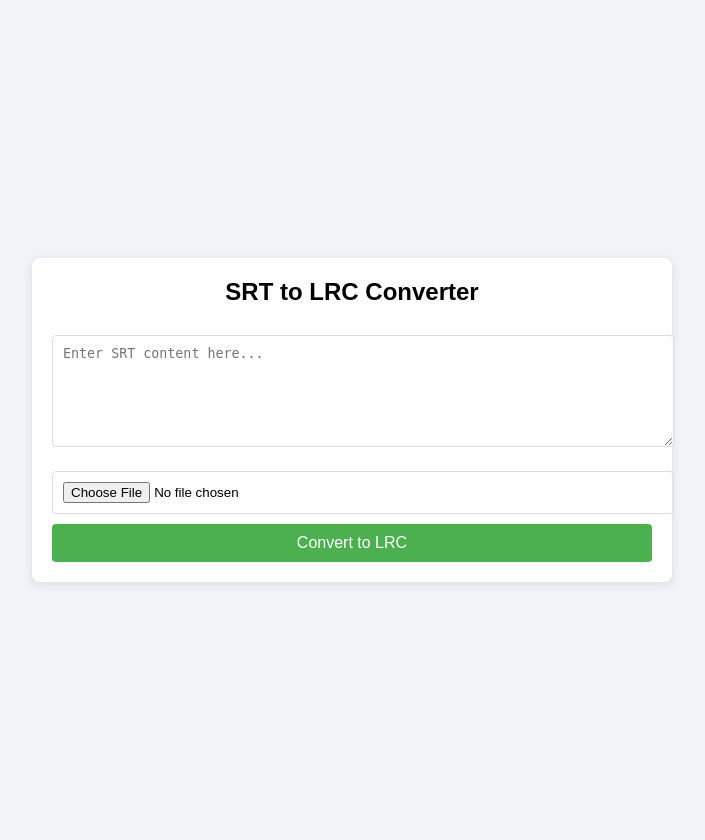
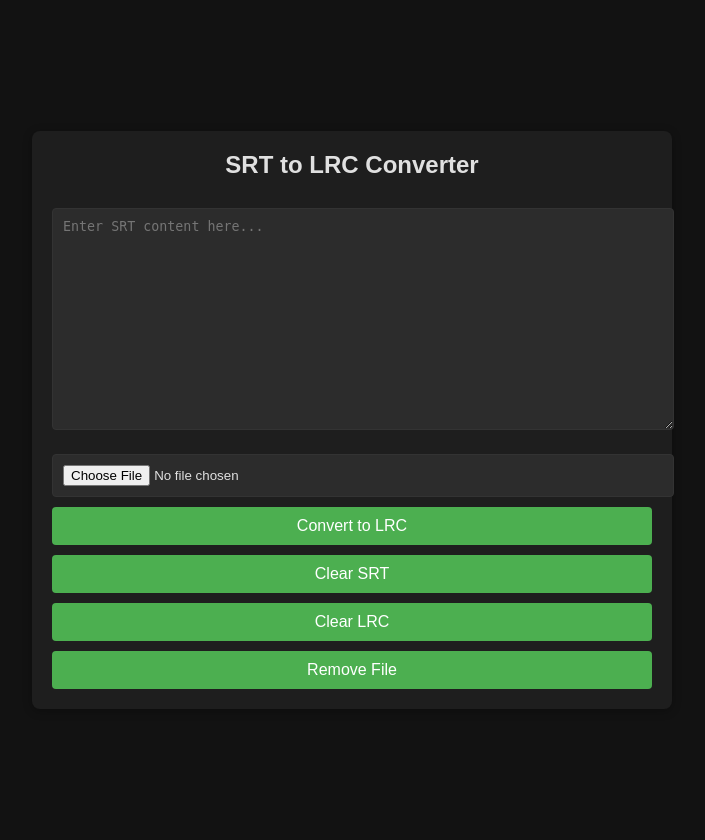
Before and after one commit to W-Sacheverell/srt2lrc, a Flask app: page / in a window 1280 px wide. Shown: the whole page, without its empty margins (288-993 px from the left). Run offline with Flask 3, Linux system fonts and the light colour scheme.

Commit message:
Update index.html

```diff
--- a/templates/index.html
+++ b/templates/index.html
@@ -7,7 +7,8 @@
     <style>
         body {
             font-family: Arial, sans-serif;
-            background-color: #f0f4f8;
+            background-color: #121212;
+            color: #e0e0e0;
             display: flex;
             flex-direction: column;
             align-items: center;
@@ -17,11 +18,11 @@
             padding: 20px;
         }
         .container {
-            background-color: #ffffff;
+            background-color: #1e1e1e;
             padding: 20px;
             border-radius: 8px;
-            box-shadow: 0 2px 10px rgba(0, 0, 0, 0.1);
-            max-width: 600px; /* Increased max width for better visibility */
+            box-shadow: 0 2px 10px rgba(0, 0, 0, 0.3);
+            max-width: 600px;
             width: 100%;
         }
         .container h2 {
@@ -32,8 +33,14 @@
             width: 100%;
             padding: 10px;
             margin: 10px 0;
-            border: 1px solid #ddd;
+            border: 1px solid #333;
             border-radius: 4px;
+            background-color: #2c2c2c;
+            color: #e0e0e0;
+        }
+        .container textarea {
+            height: 200px;
+            resize: vertical;
         }
         .container button {
             width: 100%;
@@ -51,13 +58,13 @@
         .result {
             margin-top: 20px;
             padding: 10px;
-            background-color: #e0f7fa;
-            border: 1px solid #b2ebf2;
+            background-color: #2c2c2c;
+            border: 1px solid #333;
             border-radius: 4px;
             white-space: pre-wrap;
             position: relative;
-            max-height: 300px; /* Limit max height for long content */
-            overflow-y: auto; /* Add vertical scroll bar when content is too long */
+            max-height: 300px;
+            overflow-y: auto;
         }
         .copy-btn {
             position: absolute;
@@ -74,14 +81,30 @@
         .copy-btn:hover {
             background-color: #0097a7;
         }
+        .action-btn {
+            margin-top: 10px;
+            background-color: #f44336;
+            color: white;
+            border: none;
+            padding: 10px;
+            cursor: pointer;
+            border-radius: 4px;
+            font-size: 16px;
+        }
+        .action-btn:hover {
+            background-color: #e53935;
+        }
     </style>
 </head>
 <body>
     <div class="container">
         <h2>SRT to LRC Converter</h2>
-        <textarea id="srtContent" placeholder="Enter SRT content here..." rows="6"></textarea> <!-- Added rows attribute for better UX -->
-        <input type="file" id="srtFile" accept=".srt"> <!-- Added accept attribute to limit file type -->
+        <textarea id="srtContent" placeholder="Enter SRT content here..."></textarea>
+        <input type="file" id="srtFile" accept=".srt">
         <button onclick="convert()">Convert to LRC</button>
+        <button class="action-btn" onclick="clearSRT()">Clear SRT</button>
+        <button class="action-btn" onclick="clearLRC()">Clear LRC</button>
+        <button class="action-btn" onclick="removeFile()">Remove File</button>
         <div class="result" id="result" style="display:none;">
             <button class="copy-btn" onclick="copyToClipboard()">Copy</button>
             <pre id="lrcContent"></pre>
@@ -113,7 +136,7 @@
                     document.getElementById('result').style.display = 'block';
                     document.getElementById('lrcContent').textContent = data.lrc_content;
                 } else {
-                    alert('Error converting SRT to LRC.');
+                    alert(data.error || 'Error converting SRT to LRC.');
                 }
             })
             .catch(error => console.error('Error:', error));
@@ -125,6 +148,20 @@
                 .then(() => alert('Copied to clipboard!'))
                 .catch(err => console.error('Could not copy text: ', err));
         }
+
+        function clearSRT() {
+            document.getElementById('srtContent').value = '';
+            document.getElementById('srtFile').value = ''; // Also clear file input
+        }
+
+        function clearLRC() {
+            document.getElementById('result').style.display = 'none';
+            document.getElementById('lrcContent').textContent = '';
+        }
+
+        function removeFile() {
+            document.getElementById('srtFile').value = '';
+        }
     </script>
 </body>
 </html>
```
